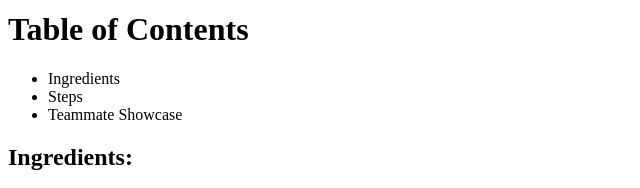
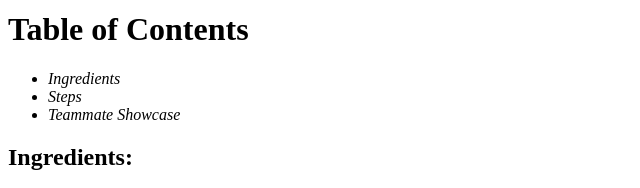
Before and after one commit to HuaHuang21/web, a plain HTML site: page index.html in a window 1280 px wide. Shown: the part 206-394 px from the top of the page, 0-640 px from the left. Drawn offline with Linux system fonts and the light colour scheme.

Commit message:
Update index.html

```diff
--- a/index.html
+++ b/index.html
@@ -18,11 +18,11 @@
 	<p>Cookies are easy snacks to make as beginners and they taste the best too! I will guide you in your cookie making career and give you instructions on how to make totally original cookies that you totally can't find anywhere else on the internet.</p>
 
 	<h1>Table of Contents</h1>
-	<ul>
+	<i><ul>
 		<li>Ingredients</li>
 		<li>Steps</li>
 		<li>Teammate Showcase</li>
-	</ul>
+	</ul></i>
 
 	<h2>Ingredients:</h2>
 	<p>
```
